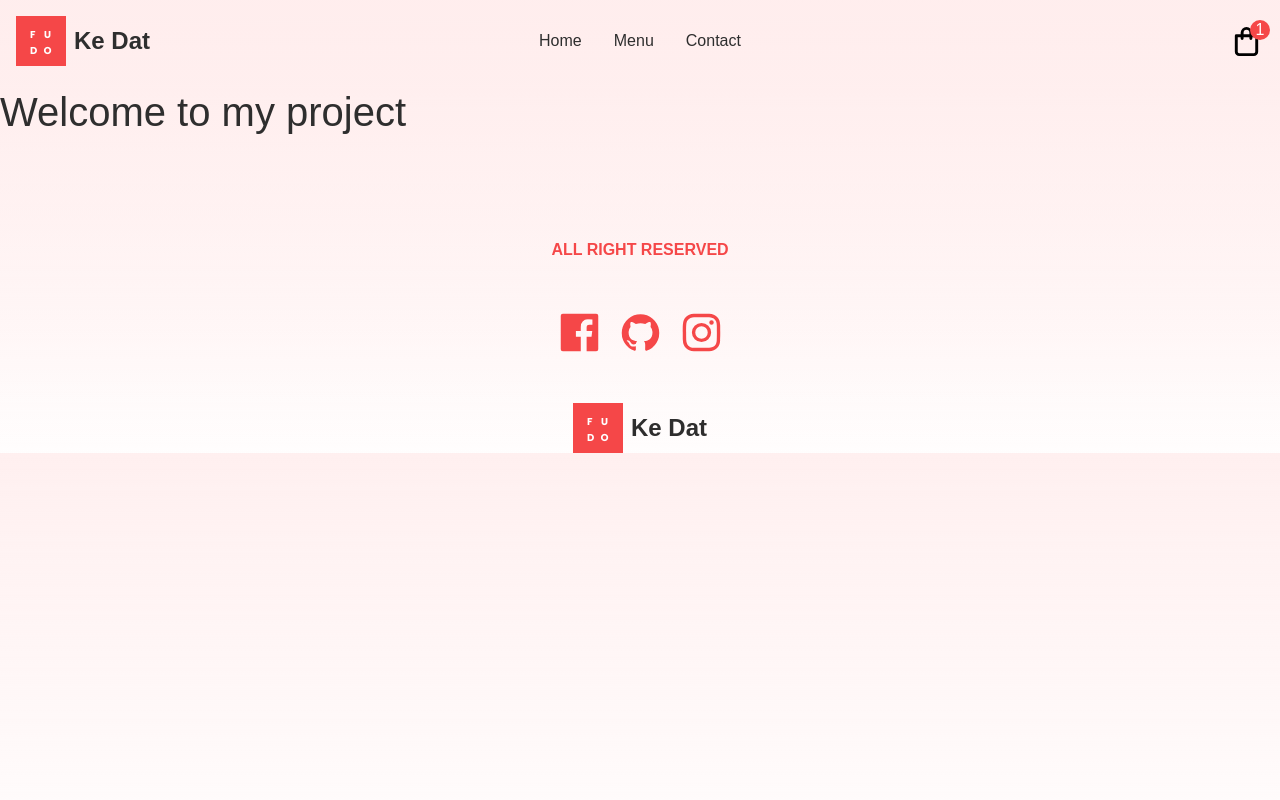
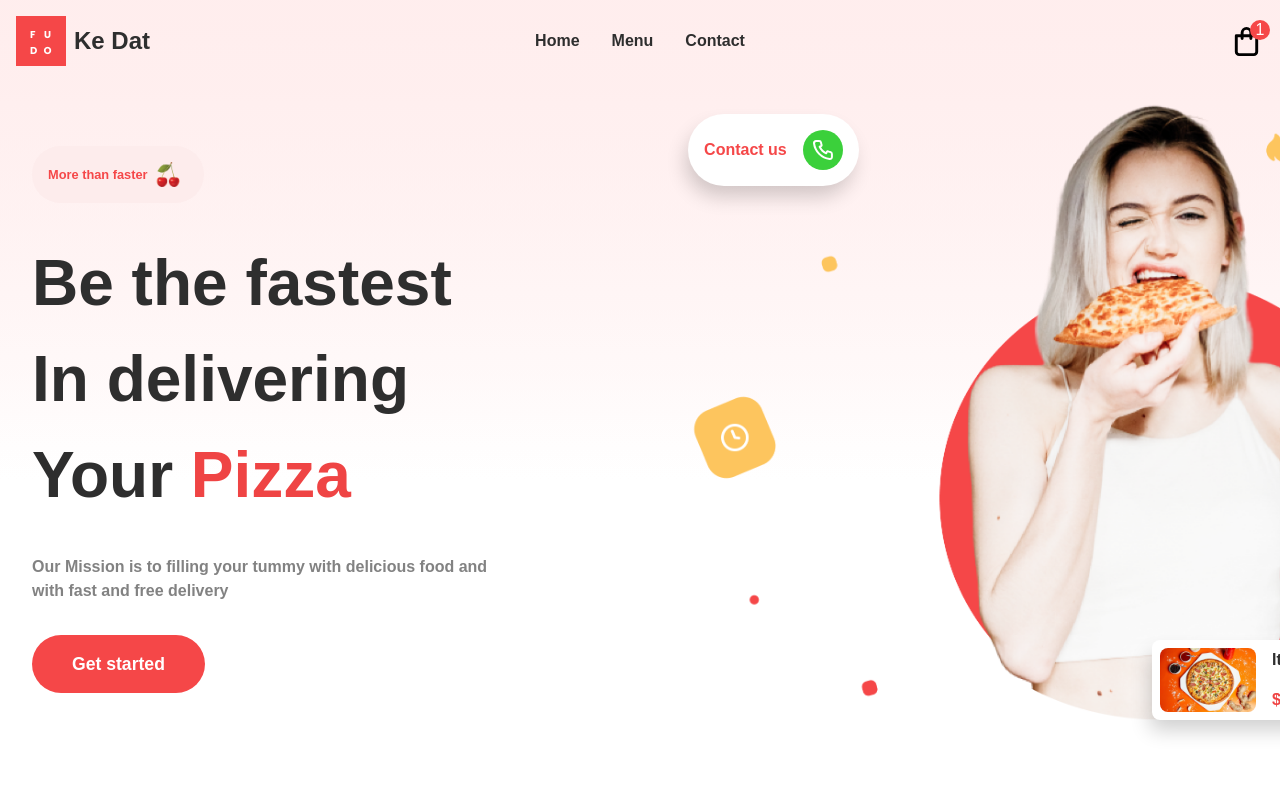
Before and after one commit to kedat/KDPizza, a Next.js app: page / in a window 1280 px wide. Shown: the top 800 px of the page. Built offline with nearby package versions, Linux system fonts and the light colour scheme.

Commit message:
Feat - Add banner

```diff
--- /dev/null
+++ b/components/Hero.jsx
@@ -0,0 +1,64 @@
+import css from "../styles/Hero.module.css";
+import Cherry from "../assets/Cherry.png";
+import HeroImage from "../assets/HeroImage.png";
+import Image from "next/image";
+import { UilPhone } from "@iconscout/react-unicons";
+import Pizza from "../assets/p1.jpg";
+
+const Hero = () => {
+  return (
+    <div className={css.container}>
+      {/* left side */}
+      <div className={css.left}>
+        <div className={css.cherryDiv}>
+          <span className="flex items-center">More than faster</span>
+          <Image src={Cherry} alt="Cherry" width={40} height={25} />
+        </div>
+
+        <div className={css.heroText}>
+          <span>Be the fastest</span>
+          <span>In delivering</span>
+          <span>
+            Your <span className="text-red-500">Pizza</span>
+          </span>
+        </div>
+
+        <span className={css.miniText}>
+          Our Mission is to filling your tummy with delicious food and with fast
+          and free delivery
+        </span>
+
+        <button className={`btn ${css.btn}`}>Get started</button>
+      </div>
+      {/* right side */}
+      <div className={css.right}>
+        <div className={css.imageContainer}>
+          <Image src={HeroImage} alt="HeroImage" layout="intrinsic" />
+
+          <div className={css.contactUs}>
+            <span>Contact us</span>
+            <div>
+              <UilPhone color="white" />
+            </div>
+          </div>
+
+          <div className={css.Pizza}>
+            <div>
+              <Image
+                src={Pizza}
+                alt="Pizza"
+                objectFit="cover"
+                layout="intrinsic"
+              />
+            </div>
+            <div className={css.details}>
+              <span>Italian Pizza</span>
+              <span><span className="text-red-500">$</span> 7.49</span>
+            </div>
+          </div>
+        </div>
+      </div>
+    </div>
+  );
+};
+export default Hero;
--- a/pages/index.jsx
+++ b/pages/index.jsx
@@ -1,10 +1,12 @@
 import Head from "next/head";
+import Hero from "../components/Hero";
 import Layout from "../components/Layout";
+import css from "../styles/Home.module.css";
 
 const Home = () => {
   return (
     <Layout>
-      <div>
+      <div className={css.container}>
         <Head>
           <title>Ke Dat</title>
           <meta name="description" content="Generated by create next app" />
@@ -12,7 +14,7 @@
         </Head>
         {/* body */}
         <main>
-          <h1 className="text-[40px]">Welcome to my project</h1>
+          <Hero />
         </main>
       </div>
     </Layout>
--- a/styles/Header.module.css
+++ b/styles/Header.module.css
@@ -25,6 +25,7 @@
   flex: 1;
   justify-content: center;
   z-index: 99;
+  font-weight: 600;
 }
 
 .menu>li:hover{
--- /dev/null
+++ b/styles/Hero.module.css
@@ -0,0 +1,108 @@
+.container {
+  display: flex;
+  position: relative;
+  font-weight: 700;
+}
+
+.left {
+  display: flex;
+  flex-direction: column;
+  gap: 2rem;
+}
+
+.cherryDiv {
+  display: flex;
+  align-items: center;
+  justify-content: center;
+  width: fit-content;
+  background-color: var(--pink);
+  margin-top: 3rem;
+  padding: 1rem;
+  border-radius: 2rem;
+  font-size: 0.8rem;
+  color: var(--themeRed);
+  font-weight: bold;
+}
+
+.heroText {
+  display: flex;
+  flex-direction: column;
+  font-size: 4rem;
+}
+
+.miniText {
+  width: 70%;
+  color: var(--gray);
+}
+
+.btn {
+  padding: 1rem 2.5rem;
+}
+
+.right {
+  position: relative;
+}
+
+.imageContainer {
+  width: 48rem;
+  position: absolute;
+  top: -5rem;
+}
+
+.contactUs {
+  display: flex;
+  align-items: center;
+  justify-content: center;
+  position: absolute;
+  width: max-content;
+  padding: 1rem;
+  border-radius: 5rem;
+  top: 6rem;
+  gap: 1rem;
+  background-color: #fff;
+  box-shadow: var(--shadow);
+  color: var(--themeRed);
+}
+
+.contactUs > div {
+  background-color: rgb(59, 208, 59);
+  border-radius: 50%;
+  width: 2.5rem;
+  height: 2.5rem;
+  display: flex;
+  align-items: center;
+  justify-content: center;
+}
+
+.contactUs:hover,
+.Pizza:hover {
+  cursor: pointer;
+  transform: scale(1.1);
+}
+
+.Pizza {
+  display: flex;
+  gap: 1rem;
+  background-color: #fff;
+  box-shadow: var(--shadow);
+  padding: 0.5rem;
+  border-radius: 0.5rem;
+  position: absolute;
+  bottom: 9rem;
+  left: 29rem;
+  width: max-content;
+}
+
+.Pizza > :nth-child(1) {
+  width: 6rem;
+  height: 4rem;
+  overflow: hidden;
+  border-radius: 0.5rem;
+}
+
+.Pizza > :nth-child(2) {
+  display: flex;
+  flex-direction: column;
+  justify-content: space-between;
+  font-weight: bold;
+}
--- /dev/null
+++ b/styles/Home.module.css
@@ -0,0 +1,3 @@
+.container {
+  padding: 1rem 2rem;
+}
--- a/styles/globals.css
+++ b/styles/globals.css
@@ -2,28 +2,30 @@
 @tailwind components;
 @tailwind utilities;
 
-@import url('https://fonts.googleapis.com/css2?family=Poppins:wght@400;600;700&display=swap');
-
+@import url("https://fonts.googleapis.com/css2?family=Poppins:wght@400;600;700&display=swap");
 
 html,
 body {
   margin: 0;
-  font-family: 'Poppins', sans-serif;
+  font-family: "Poppins", sans-serif;
   color: var(--themeBlack);
   background: var(--background-color);
-  overflow-x:hidden;
+  overflow-x: hidden;
 }
 
-:root{
-  --themeRed: #F54748;
-  --themeBlack: #2E2E2E;
-  --pink: #FDECEC;
+:root {
+  --themeRed: #f54748;
+  --themeBlack: #2e2e2e;
+  --pink: #fdecec;
   --gray: #828282;
   --shadow: -4px 12px 20px -2px rgba(0, 0, 0, 0.19);
-  --background-color:  linear-gradient(180deg, rgba(255, 237, 237, 0.85) 0%, rgba(255, 255, 255, 0) 30rem);
-  --cartBack : rgba(255, 255, 255, 0.38);
+  --background-color: linear-gradient(
+    180deg,
+    rgba(255, 237, 237, 0.85) 0%,
+    rgba(255, 255, 255, 0) 30rem
+  );
+  --cartBack: rgba(255, 255, 255, 0.38);
 }
-
 
 /* width */
 ::-webkit-scrollbar {
@@ -45,7 +47,6 @@
   background: #555;
 }
 
-
 a {
   color: inherit;
   text-decoration: none;
@@ -54,5 +55,15 @@
 * {
   box-sizing: border-box;
   transition: all 300ms ease;
+}
 
+.btn {
+  width: max-content;
+  padding: 1rem;
+  border-radius: 4rem;
+  border: none;
+  color: white;
+  font-size: 1.1rem;
+  cursor: pointer;
+  background-color: var(--themeRed);
 }
```
